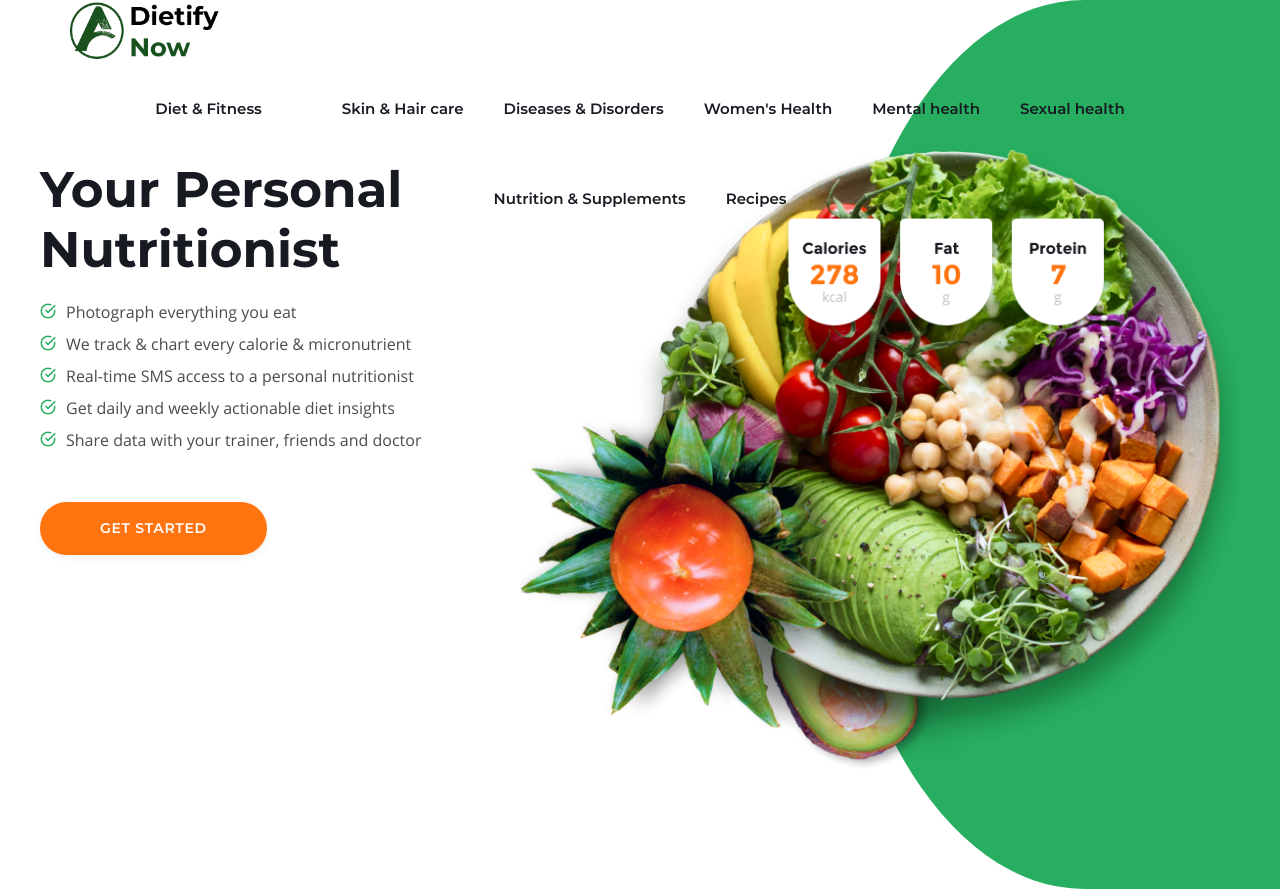
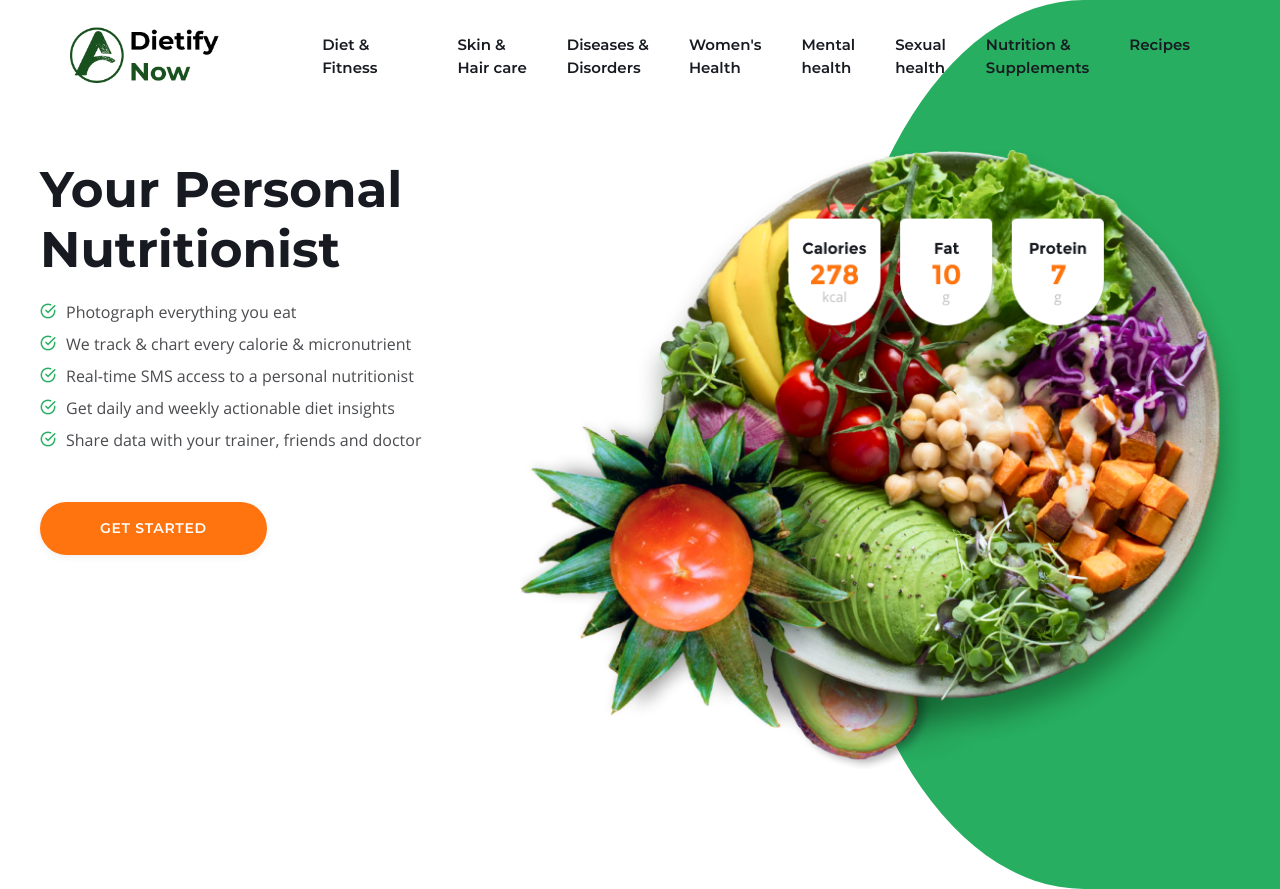
Before and after one commit to logeshkarthik/diet-site, a plain HTML site: page test.html in a window 1280 px wide. Shown: the top 889 px of the page. Drawn offline with nearby package versions, Linux system fonts and the light colour scheme; files whose address does not match are found by name.

```diff
--- a/test.html
+++ b/test.html
@@ -53,7 +53,7 @@ Recipes -->
 
             <ul class="main-nav-list">
                 <li class="nav-item-has-dropdown">
-                    <a href="blog.html">Diet & Fitness</a>
+                    <a href="blog.html">Diet &<br> Fitness</a>
                     <ul class="nav-item-dropdown">
 
                         <li><a href="blog-style-2.html">Weight loss diet</a></li>
@@ -66,10 +66,10 @@ Recipes -->
                 <li>
                     <a href="#about-sec"></a>
                 </li>
-                <li><a href="#features-sec">Skin & Hair care</a></li>
-                <li><a href="#testimonials-sec">Diseases & Disorders</a></li>
+                <li><a href="#features-sec">Skin &<br> Hair care</a></li>
+                <li><a href="#testimonials-sec">Diseases &<br> Disorders</a></li>
                 <li class="nav-item-has-dropdown">
-                    <a href="blog.html">Women's Health</a>
+                    <a href="blog.html">Women's<br> Health</a>
                     <ul class="nav-item-dropdown">
 
                         <li><a href="blog-style-2.html">PCOS/PCOD</a></li>
@@ -82,19 +82,19 @@ Recipes -->
 
 
 
-                <li><a href="#">Mental health</a></li>
-                <li><a href="#">Sexual health</a></li>
-                <li><a href="#">Nutrition & Supplements</a></li>
+                <li><a href="#">Mental<br> health</a></li>
+                <li><a href="#">Sexual<br> health</a></li>
+                <li><a href="#">Nutrition &<br> Supplements</a></li>
                 <li><a href="#">Recipes</a></li>
             </ul>
 
-            <div class="main-nav-right-list">
+            <!-- <div class="main-nav-right-list">
                 <div class="social-icons">
                     <a href="#"><i class="ion-social-facebook"></i></a>
                     <a href="#"><i class="ion-social-twitter"></i></a>
                     <a href="#"><i class="ion-social-instagram"></i></a>
                 </div>
-            </div>
+            </div> -->
 
             <div id="main-nav-toggle">
                 <span class="one"></span>
```
